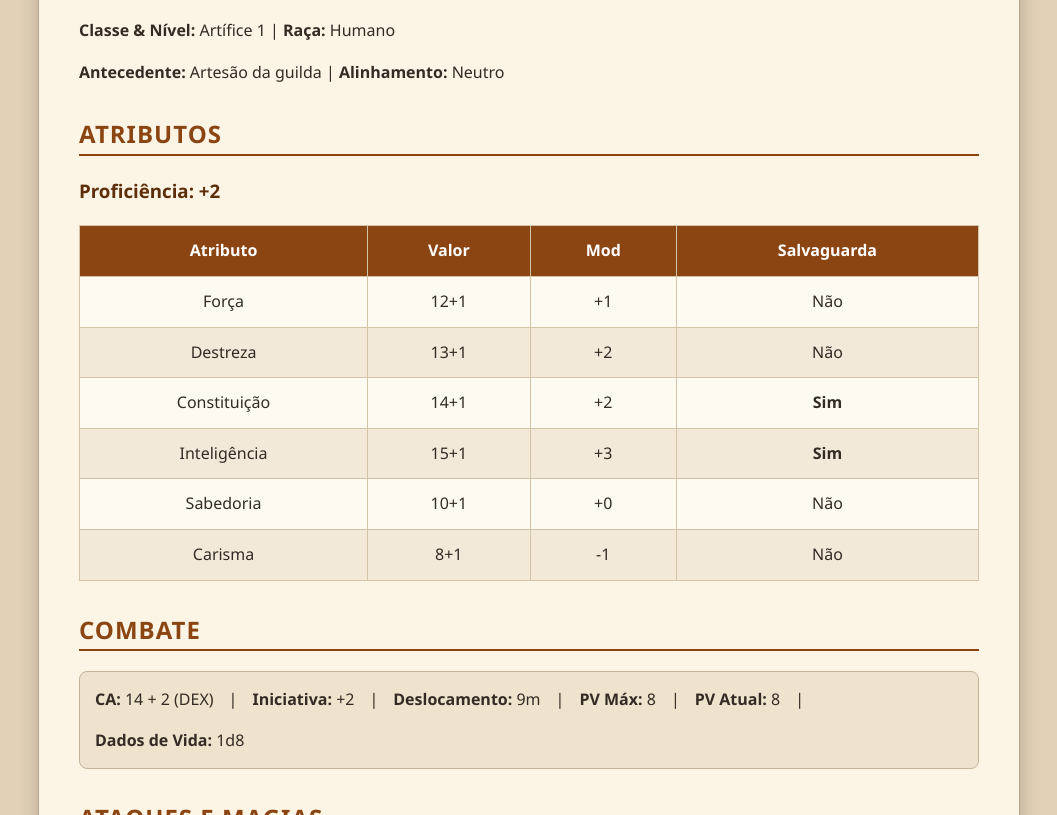
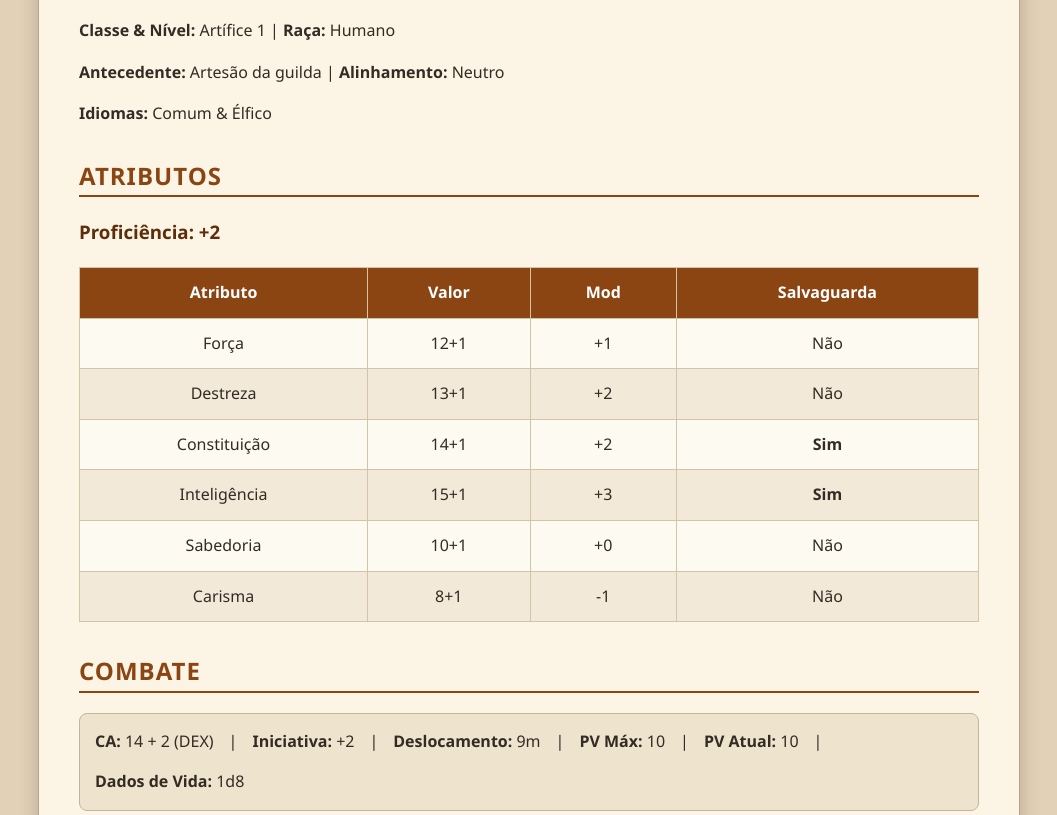
Before and after one commit to GPMLAD/reknit, a plain HTML site: page index.html in a window 1280 px wide. Shown: the part 137-952 px from the top of the page, without its empty margins (111-1168 px from the left). Drawn offline with Linux system fonts and the light colour scheme.

Commit message:
fix: add Const MOD on max pv

```diff
--- a/index.html
+++ b/index.html
@@ -18,6 +18,7 @@
           <strong>Antecedente:</strong> Artesão da guilda |
           <strong>Alinhamento:</strong> Neutro
         </p>
+        <p><strong>Idiomas:</strong> Comum & Élfico</p>
       </header>
 
       <h2>Atributos</h2>
@@ -77,8 +78,8 @@
           <span><strong>CA:</strong> 14 + 2 (DEX)</span> |
           <span><strong>Iniciativa:</strong> +2</span> |
           <span><strong>Deslocamento:</strong> 9m</span> |
-          <span><strong>PV Máx:</strong> 8</span> |
-          <span><strong>PV Atual:</strong> 8</span> |
+          <span><strong>PV Máx:</strong> 10</span> |
+          <span><strong>PV Atual:</strong> 10</span> |
           <span><strong>Dados de Vida:</strong> 1d8</span>
         </div>
       </section>
```
